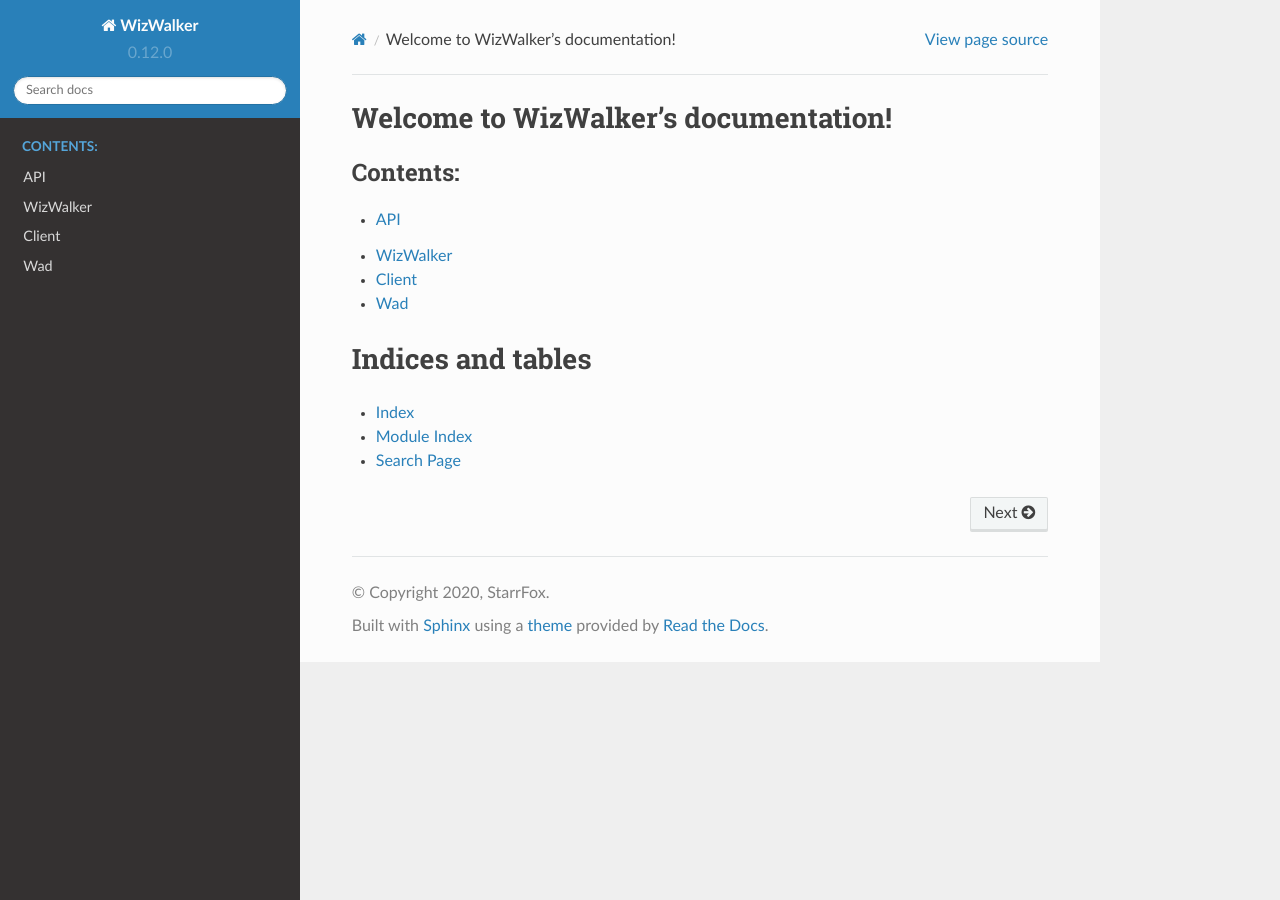
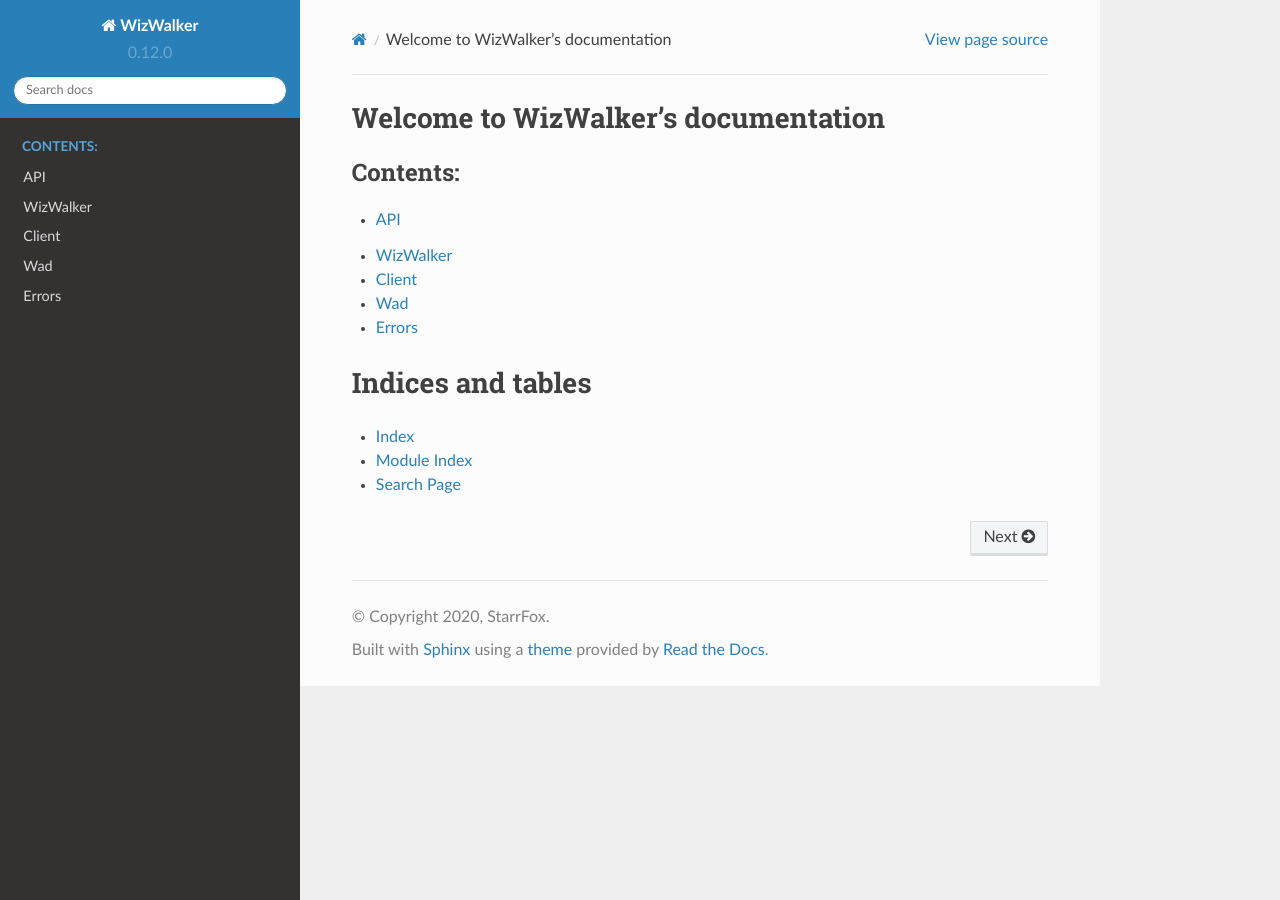
Before and after one commit to StarrFox/wizwalker, a Sphinx documentation site: the page built from docs/index.rst, in a window 1280 px wide. Built offline with Sphinx 7.4.7 and the Read the Docs theme 2.0.0, drawn with Linux system fonts in a browser that asks for light colours.

```diff
--- a/docs/api.rst
+++ b/docs/api.rst
@@ -23,3 +23,9 @@ Wad
 
 .. autoclass:: Wad
    :members:
+
+Errors
+======
+
+.. automodule:: wizwalker.errors
+   :members:
--- a/docs/index.rst
+++ b/docs/index.rst
@@ -3,7 +3,7 @@
    You can adapt this file completely to your liking, but it should at least
    contain the root `toctree` directive.
 
-Welcome to WizWalker's documentation!
+Welcome to WizWalker's documentation
 =====================================
 
 .. toctree::
```
